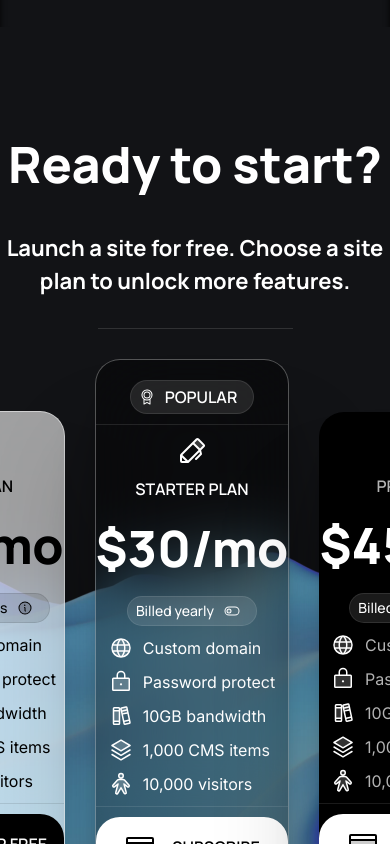
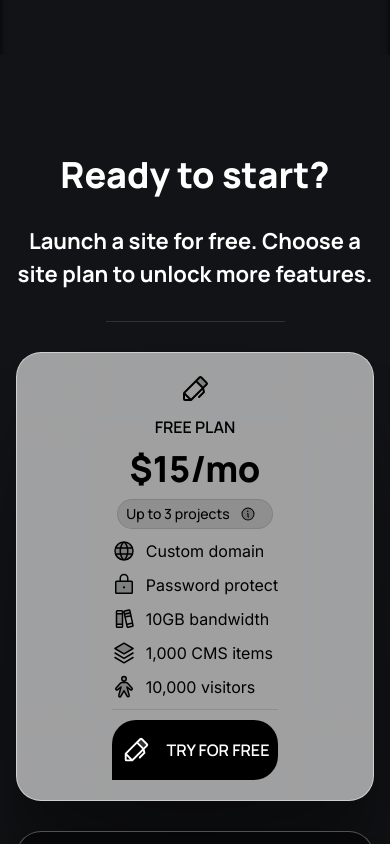
Before and after one commit to stardusteight-d4c/move-app-landing-page, a Vue app: page / in a window 390 px wide. Shown: the part 7058-7902 px from the top of the page. Built offline with nearby package versions, Linux system fonts and the light colour scheme.

Commit message:
responsiveness ReadyToStart section

```diff
--- a/src/components/GetTheApp.vue
+++ b/src/components/GetTheApp.vue
@@ -6,7 +6,7 @@ import { medal, appWindow } from '../assets'
 <template>
   <section class="top-inset-shadow bg-[#121316] py-[100px] w-screen">
     <div class="flex flex-col-reverse lg:flex-row items-center justify-center px-4 gap-y-20 lg:gap-y-0 gap-x-[134px]">
-      <div class="sm:w-[565px] sm:h-[620px]">
+      <div class="md:w-[565px] sm:h-[620px]">
         <div class="relative w-fit h-fit">
           <MinimalistB />
           <div class="card-big hidden sm:flex z-50 -bottom-16 -right-[300px]">
@@ -35,7 +35,7 @@ import { medal, appWindow } from '../assets'
           </div>
         </div>
       </div>
-      <div class="w-[500px] lg:w-[400px] flex flex-col gap-y-[31px]">
+      <div class="max-w-[500px] lg:w-[400px] flex flex-col gap-y-[31px]">
         <img :src="medal" width="60" height="60" alt="" />
         <h2 class="text-4xl md:text-[50px] font-extrabold !leading-[1.2]">
           Get the motivation you need every day.
--- a/src/components/ReadyToStart.vue
+++ b/src/components/ReadyToStart.vue
@@ -13,18 +13,18 @@ import Medal from '../atoms/icons/Medal.vue'
 </script>
 
 <template>
-  <section class="bg-wallpaper-4 mt-[100px] pb-[100px] bg-cover">
+  <section class="bg-wallpaper-4 px-4 mt-[100px] pb-[100px] bg-cover">
     <div
       class="max-w-[500px] mx-auto gap-y-[30px] flex flex-col items-center justify-center"
     >
-      <h2 class="font-extrabold text-[50px]">Ready to start?</h2>
+      <h2 class="font-extrabold text-4xl md:text-[50px]">Ready to start?</h2>
       <span class="text-[22px] font-bold text-center"
         >Launch a site for free. Choose a site plan to unlock more
         features.</span
       >
     </div>
     <div class="h-0 mx-auto border-t w-1/2 my-[30px] border-t-[#FFFFFF20]" />
-    <div class="flex items-center justify-center gap-x-[30px]">
+    <div class="flex items-center flex-col md:flex-row justify-center gap-y-[30px] gap-x-[30px]">
       <div class="card1">
         <div class="text-black flex flex-col items-center gap-y-[10px]">
           <h3
@@ -32,7 +32,7 @@ import Medal from '../atoms/icons/Medal.vue'
           >
             <Pen />Free plan
           </h3>
-          <h4 class="font-extrabold text-[50px]">$15/mo</h4>
+          <h4 class="font-extrabold text-4xl mmd:text-[50px]">$15/mo</h4>
           <span
             class="blur-capsule bg-black/10 border border-black/10 font-medium text-sm flex items-center whitespace-nowrap gap-x-[10px]"
             >Up to 3 projects <Info width="16" height="16"
@@ -74,7 +74,7 @@ import Medal from '../atoms/icons/Medal.vue'
           >
             <Pen />starter plan
           </h3>
-          <h4 class="font-extrabold text-[50px]">$30/mo</h4>
+          <h4 class="font-extrabold text-4xl mmd:text-[50px]">$30/mo</h4>
           <span
             class="blur-capsule bg-white/10 border border-white/10 font-medium text-sm flex items-center whitespace-nowrap gap-x-[10px]"
             >Billed yearly <ToggleLeft width="16" height="16"
@@ -111,7 +111,7 @@ import Medal from '../atoms/icons/Medal.vue'
           >
             <Pen color="#FFFFFF" />pro plan
           </h3>
-          <h4 class="font-extrabold text-[50px]">$45/mo</h4>
+          <h4 class="font-extrabold text-4xl mmd:text-[50px]">$45/mo</h4>
           <span
             class="blur-capsule bg-white/10 border border-white/10 font-medium text-sm flex items-center whitespace-nowrap gap-x-[10px]"
             >Billed yearly <ToggleLeft width="16" height="16"
@@ -144,7 +144,7 @@ import Medal from '../atoms/icons/Medal.vue'
     </div>
     <div class="h-0 mx-auto border-t w-1/2 my-[30px] border-t-[#FFFFFF20]" />
     <div class="flex flex-col items-center justify-center">
-      <h2 class="font-extrabold text-[50px] mb-[30px]">FAQ</h2>
+      <h2 class="font-extrabold text-4xl md:text-[50px] mb-[30px]">FAQ</h2>
       <div class="flex flex-col items-center justify-center gap-y-[30px] w-full">
         <FaqItem
           title="How are paid plans billed?"
```
